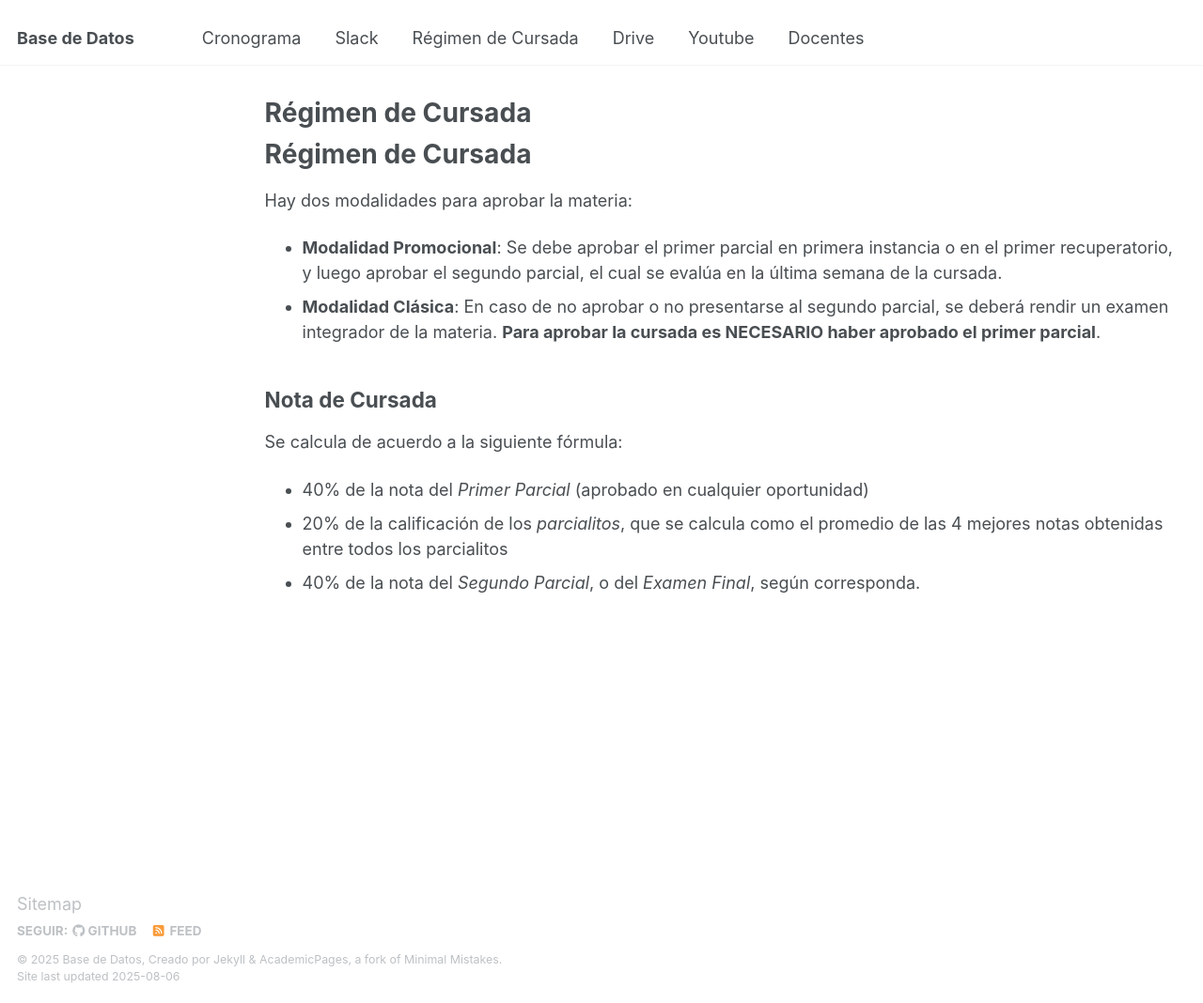
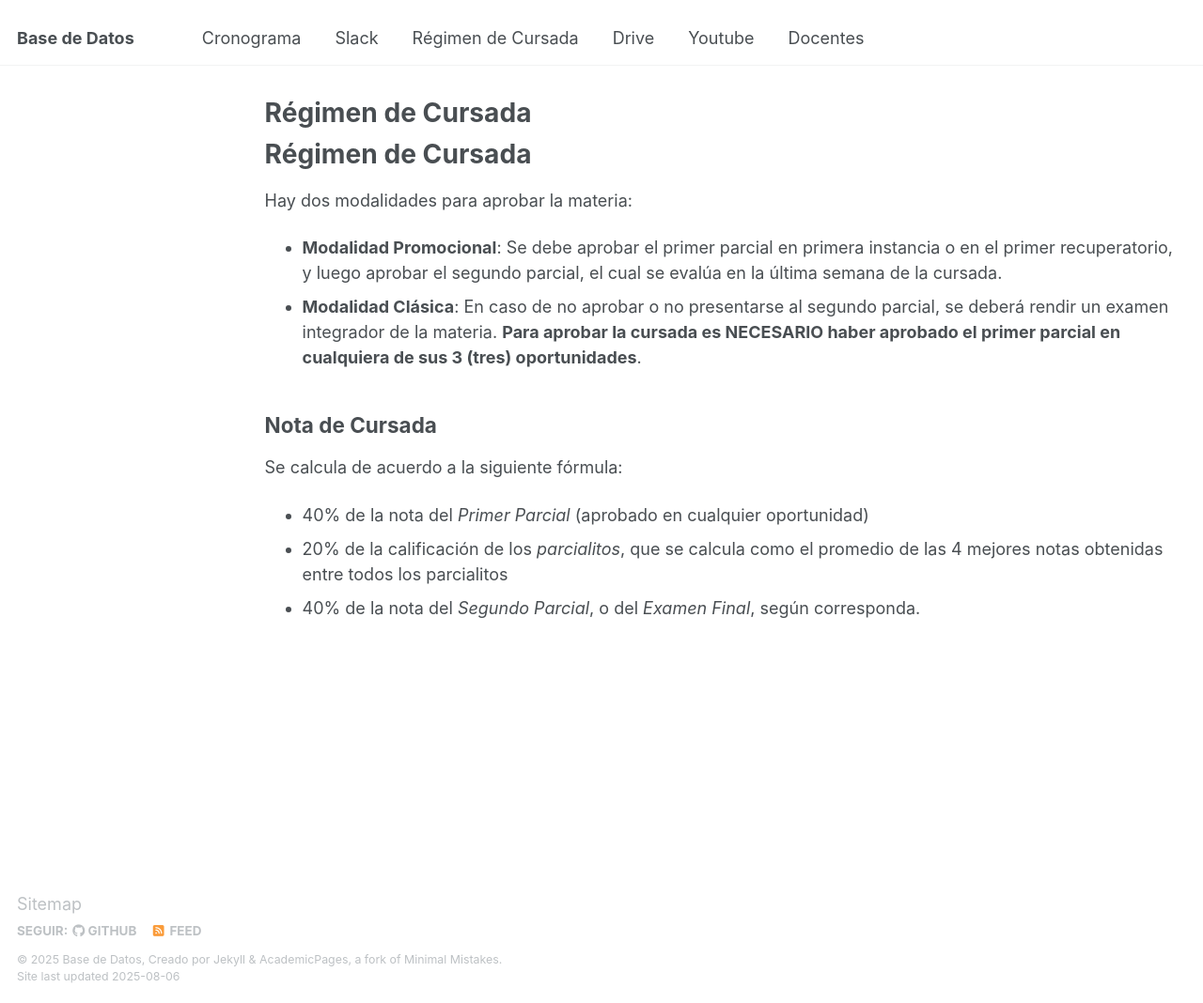
Before and after one commit to base-de-datos-fiuba/bdd-fiuba, a Jekyll site: the page built from _pages/regimen.html, in a window 1280 px wide and 1068 px high. Shown: the whole window at 94% size. Built offline with Jekyll 4.4.1, drawn with Linux system fonts in a browser that asks for light colours.

Commit message:
update modalidad clásica description to clarify passing requirements

```diff
--- a/_pages/regimen.html
+++ b/_pages/regimen.html
@@ -13,7 +13,7 @@ author_profile: false
         <strong>Modalidad Promocional</strong>: Se debe aprobar el primer parcial en primera instancia o en el primer recuperatorio, y luego aprobar el segundo parcial, el cual se evalúa en la última semana de la cursada.
       </li>
       <li>
-        <strong>Modalidad Clásica</strong>: En caso de no aprobar o no presentarse al segundo parcial, se deberá rendir un examen integrador de la materia. <strong>Para aprobar la cursada es NECESARIO haber aprobado el primer parcial</strong>.
+        <strong>Modalidad Clásica</strong>: En caso de no aprobar o no presentarse al segundo parcial, se deberá rendir un examen integrador de la materia. <strong>Para aprobar la cursada es NECESARIO haber aprobado el primer parcial en cualquiera de sus 3 (tres) oportunidades</strong>.
       </li>
   </section>
 
```
